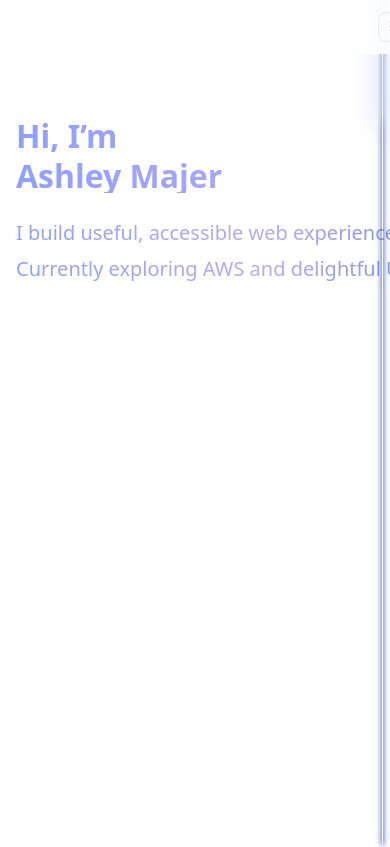
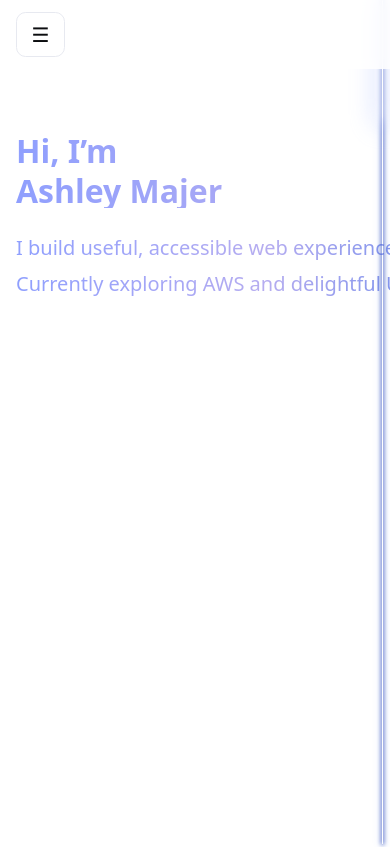
Before and after one commit to MajerAsh/AMajerWebsite, a React (Vite) app: page / in a window 390 px wide. Shown: the top 847 px of the page. Built offline with nearby package versions, Linux system fonts and the light colour scheme.

Commit message:
bigger burger

```diff
--- a/src/styles.css
+++ b/src/styles.css
@@ -479,6 +479,31 @@ a:hover {
   }
 }
 
+/* Mobile: move hamburger to the left and increase hit area/size */
+@media (max-width: 767px) {
+  .nav__toggle {
+    /* remove the desktop 'push to right' behavior */
+    margin-left: 0;
+    margin-right: auto;
+    /* larger touch target and icon */
+    font-size: 1.25rem;
+    padding: 0.6rem 0.9rem;
+    border-radius: 0.6rem;
+    height: auto;
+    min-height: 44px; /* recommended minimum touch target */
+    display: inline-flex;
+    align-items: center;
+    justify-content: center;
+  }
+
+  /* If the hamburger contains an icon, scale it slightly */
+  .nav__toggle > svg,
+  .nav__toggle > img {
+    width: 1.25em;
+    height: 1.25em;
+  }
+}
+
 /* ===== Hero ===== */
 .hero {
   display: grid;
```
